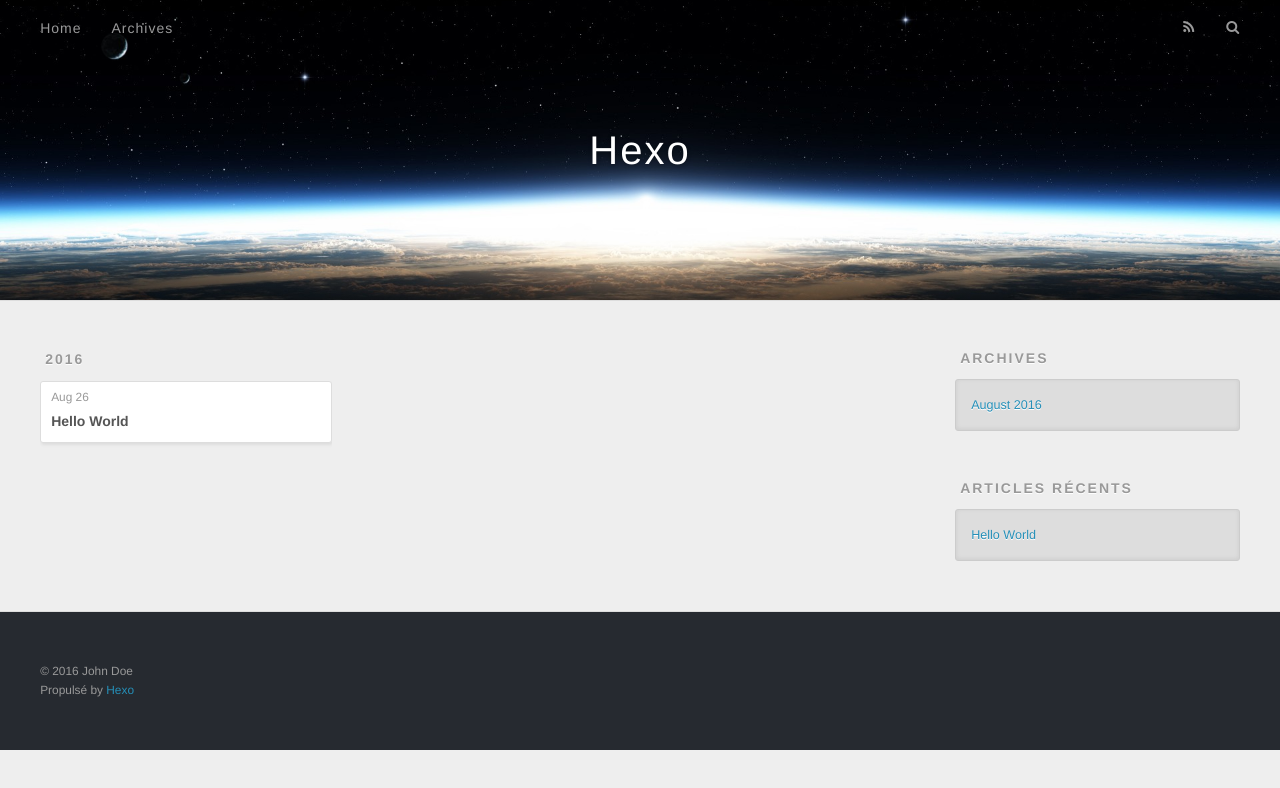
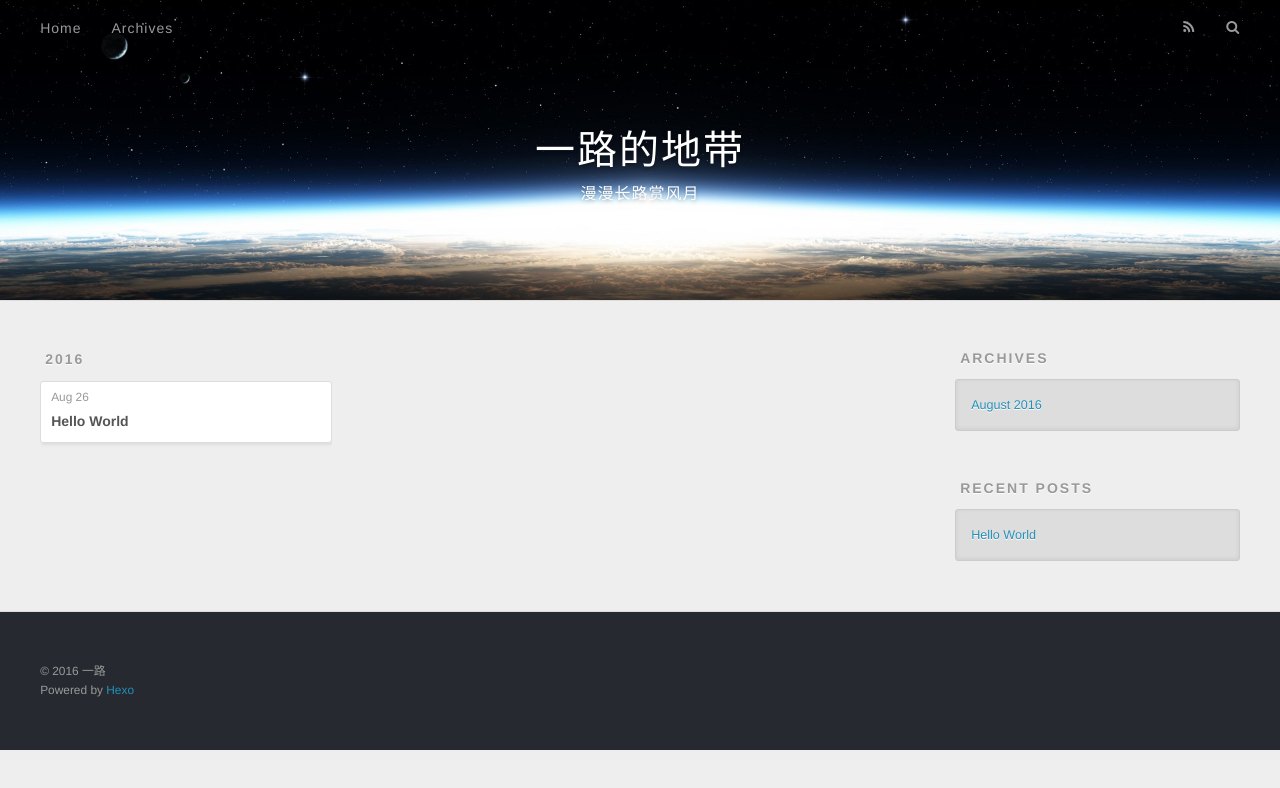
Before and after one commit to wjs0702cn/wjs0702cn.github.io, a plain HTML site: page archives/2016/08/index.html in a window 1280 px wide. Drawn offline with nearby package versions, Linux system fonts and the light colour scheme.

Commit message:
Site updated: 2016-08-26 21:41:22

```diff
--- a/archives/2016/08/index.html
+++ b/archives/2016/08/index.html
@@ -3,16 +3,16 @@
 <head>
   <meta charset="utf-8">
 
-  <title>Archives: 2016/8 | Hexo</title>
+  <title>Archives: 2016/8 | 一路的地带</title>
   <meta name="viewport" content="width=device-width, initial-scale=1, maximum-scale=1">
   <meta property="og:type" content="website">
-<meta property="og:title" content="Hexo">
+<meta property="og:title" content="一路的地带">
 <meta property="og:url" content="http://yoursite.com/archives/2016/08/index.html">
-<meta property="og:site_name" content="Hexo">
+<meta property="og:site_name" content="一路的地带">
 <meta name="twitter:card" content="summary">
-<meta name="twitter:title" content="Hexo">
+<meta name="twitter:title" content="一路的地带">
 
-    <link rel="alternate" href="/atom.xml" title="Hexo" type="application/atom+xml">
+    <link rel="alternate" href="/atom.xml" title="一路的地带" type="application/atom+xml">
 
 
     <link rel="icon" href="/favicon.png">
@@ -33,8 +33,12 @@
   <div id="header-outer" class="outer">
     <div id="header-title" class="inner">
       <h1 id="logo-wrap">
-        <a href="/" id="logo">Hexo</a>
+        <a href="/" id="logo">一路的地带</a>
       </h1>
+
+        <h2 id="subtitle-wrap">
+          <a href="/" id="subtitle">漫漫长路赏风月</a>
+        </h2>
 
     </div>
     <div id="header-inner" class="inner">
@@ -48,9 +52,9 @@
       </nav>
       <nav id="sub-nav">
 
-          <a id="nav-rss-link" class="nav-icon" href="/atom.xml" title="Flux RSS"></a>
+          <a id="nav-rss-link" class="nav-icon" href="/atom.xml" title="RSS Feed"></a>
 
-        <a id="nav-search-btn" class="nav-icon" title="Rechercher"></a>
+        <a id="nav-search-btn" class="nav-icon" title="Search"></a>
       </nav>
       <div id="search-form-wrap">
         <form action="//google.com/search" method="get" accept-charset="UTF-8" class="search-form"><input type="search" name="q" results="0" class="search-form-input" placeholder="Search"><button type="submit" class="search-form-submit">&#xF002;</button><input type="hidden" name="sitesearch" value="http://yoursite.com"></form>
@@ -117,7 +121,7 @@
 
 
   <div class="widget-wrap">
-    <h3 class="widget-title">Articles récents</h3>
+    <h3 class="widget-title">Recent Posts</h3>
     <div class="widget">
       <ul>
 
@@ -137,8 +141,8 @@
 
   <div class="outer">
     <div id="footer-info" class="inner">
-      &copy; 2016 John Doe<br>
-      Propulsé by <a href="http://hexo.io/" target="_blank">Hexo</a>
+      &copy; 2016 一路<br>
+      Powered by <a href="http://hexo.io/" target="_blank">Hexo</a>
     </div>
   </div>
 </footer>
```
Also changed, not shown: 2016/08/26/hello-world/index.html (+14 -10 lines), archives/2016/index.html (+15 -11 lines), archives/index.html (+15 -11 lines), index.html (+16 -12 lines).
